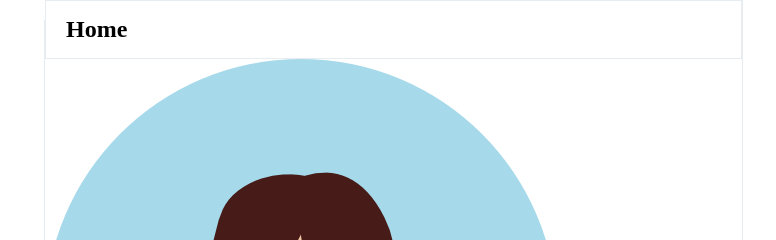
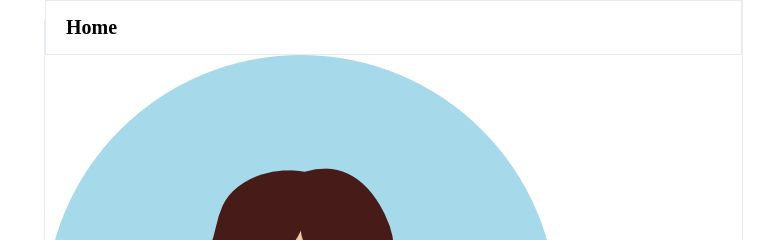
Before and after one commit to hellokristinafaye/twitterClone, a plain HTML site: page index.html in a window 1280 px wide. Shown: the top 240 px of the page, 215-991 px from the left. Drawn offline with Linux system fonts and the light colour scheme.

Commit message:
styled header h2 and hid feed scrollbar

```diff
--- a/style.css
+++ b/style.css
@@ -91,3 +91,19 @@ body {
     border: 1px solid var(--twitter-background);
     padding: 15px 20px;
 }
+
+.feed__header h2 {
+    font-size: 20px;
+    font-weight: 800;
+}
+
+/* hard to tell if the next 2 rules work until there's enough content to scroll */
+
+.feed::-webkit-scrollbar {
+    display: none;
+}
+
+.feed {
+    -ms-overflow-style: none;
+    scrollbar-width: none;
+}
```
